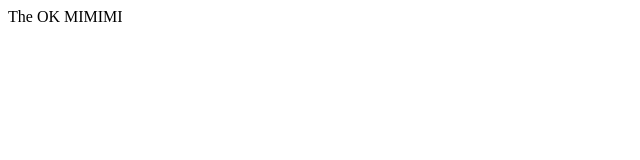
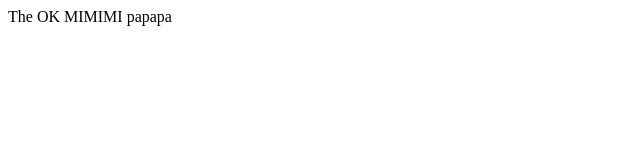
Before and after one commit to Snezhana747/frontend_tests, a plain HTML site: page index.html in a window 1280 px wide. Shown: the full height of the page, 0-640 px from the left. Drawn offline with Linux system fonts and the light colour scheme.

Commit message:
Update index.html

```diff
--- a/index.html
+++ b/index.html
@@ -10,5 +10,7 @@
 
     MIMIMI
 
+    papapa
+
 </body>
 </html>
```
